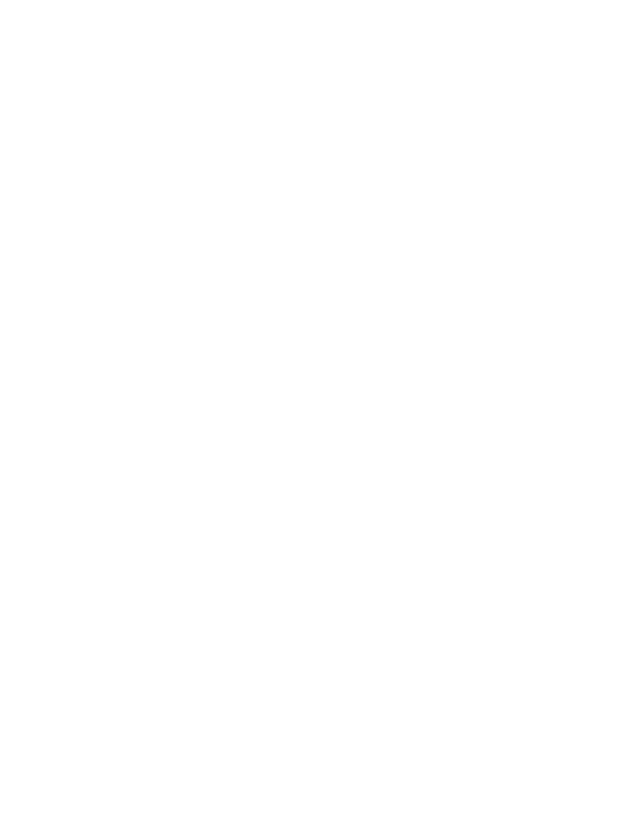
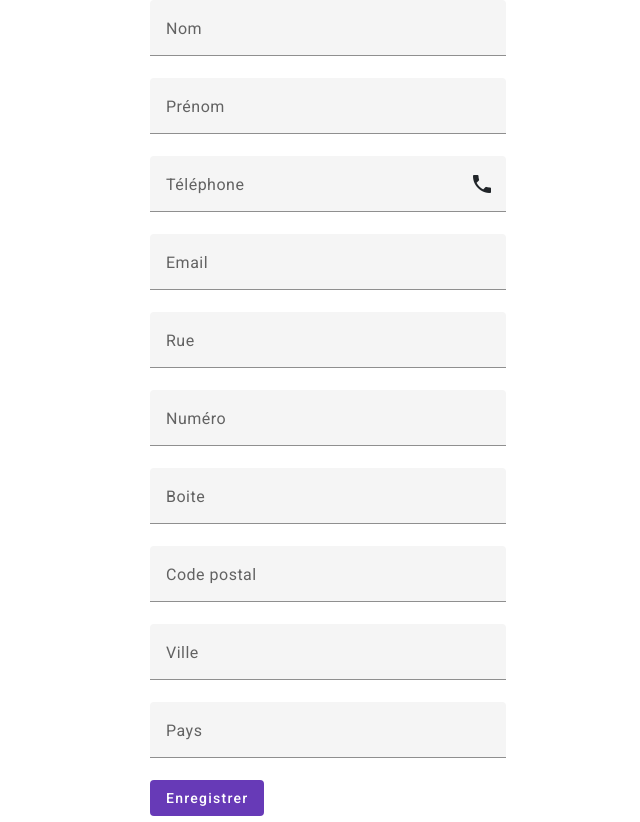
Before and after one commit to Mik7315/BoothixFrontEnd, an Angular app: page /client/new in a window 1280 px wide. Before the commit this address led to /. Shown: the whole page, without its empty margins (312-952 px from the left). Before the commit the page ends 800 px from the top, so only its background shows below. Built offline with nearby package versions, Linux system fonts and the light colour scheme.

Commit message:
component new client

```diff
--- a/angular.json
+++ b/angular.json
@@ -30,7 +30,9 @@
               "src/assets"
             ],
             "styles": [
-              "src/styles.scss"
+              "@angular/material/prebuilt-themes/deeppurple-amber.css",
+              "src/styles.scss",
+              "node_modules/bootstrap/scss/bootstrap.scss"
             ],
             "scripts": []
           },
@@ -93,7 +95,9 @@
               "src/assets"
             ],
             "styles": [
-              "src/styles.scss"
+              "@angular/material/prebuilt-themes/deeppurple-amber.css",
+              "src/styles.scss",
+              "node_modules/bootstrap/scss/bootstrap.scss"
             ],
             "scripts": []
           }
--- a/package.json
+++ b/package.json
@@ -11,10 +11,12 @@
   "private": true,
   "dependencies": {
     "@angular/animations": "^16.2.0",
+    "@angular/cdk": "^16.2.14",
     "@angular/common": "^16.2.0",
     "@angular/compiler": "^16.2.0",
     "@angular/core": "^16.2.0",
     "@angular/forms": "^16.2.0",
+    "@angular/material": "^16.2.14",
     "@angular/platform-browser": "^16.2.0",
     "@angular/platform-browser-dynamic": "^16.2.0",
     "@angular/router": "^16.2.0",
--- a/src/app/app-routing.module.ts
+++ b/src/app/app-routing.module.ts
@@ -2,6 +2,7 @@ import { NgModule } from '@angular/core';
 import { RouterModule, Routes } from '@angular/router';
 import { AppComponent } from './app.component';
 import { ClientComponent } from './client/client.component';
+import {ClientNewComponent} from "./client/client-new/client-new.component";
 
 const routes: Routes = [
   {
@@ -11,6 +12,10 @@ const routes: Routes = [
   {
     path: 'client',
     component: ClientComponent
+  },
+  {
+    path: 'client/new',
+    component: ClientNewComponent
   }
 ];
 
--- /dev/null
+++ b/src/app/client/client-new/client-new.component.html
@@ -0,0 +1,48 @@
+<div class="container">
+  <div class="row">
+    <div class="offset-4 col-4" [formGroup]="formGroup" >
+      <mat-form-field>
+        <mat-label>Nom</mat-label>
+        <input matInput formControlName="name" />
+      </mat-form-field>
+      <mat-form-field>
+        <mat-label>Prénom</mat-label>
+        <input matInput formControlName="firstName" />
+      </mat-form-field>
+      <mat-form-field>
+        <mat-label>Téléphone</mat-label>
+        <input matInput formControlName="phoneNumber" />
+        <mat-icon matSuffix>phone</mat-icon>
+      </mat-form-field>
+      <mat-form-field>
+        <mat-label>Email</mat-label>
+        <input matInput formControlName="email" />
+      </mat-form-field>
+      <mat-form-field>
+        <mat-label>Rue</mat-label>
+        <input matInput formControlName="street" />
+      </mat-form-field>
+      <mat-form-field>
+        <mat-label>Numéro</mat-label>
+        <input matInput formControlName="houseNumber" />
+      </mat-form-field>
+      <mat-form-field>
+        <mat-label>Boite</mat-label>
+        <input matInput formControlName="box" />
+      </mat-form-field>
+      <mat-form-field>
+        <mat-label>Code postal</mat-label>
+        <input matInput formControlName="zipCode" />
+      </mat-form-field>
+      <mat-form-field>
+        <mat-label>Ville</mat-label>
+        <input matInput formControlName="city" />
+      </mat-form-field>
+      <mat-form-field>
+        <mat-label>Pays</mat-label>
+        <input matInput formControlName="country" />
+      </mat-form-field>
+      <button mat-flat-button color="primary" (click)="save()">Enregistrer</button>
+    </div>
+  </div>
+</div>
--- /dev/null
+++ b/src/app/client/client-new/client-new.component.scss
@@ -0,0 +1,3 @@
+mat-form-field{
+  width: 100%;
+}
--- /dev/null
+++ b/src/app/client/client-new/client-new.component.ts
@@ -0,0 +1,41 @@
+import {Component, inject} from '@angular/core';
+import {FormBuilder, FormControl, FormGroup} from "@angular/forms";
+
+@Component({
+  selector: 'app-client-new',
+  templateUrl: './client-new.component.html',
+  styleUrls: ['./client-new.component.scss']
+})
+export class ClientNewComponent {
+  private formBuilder = inject(FormBuilder);
+  formGroup = this.formBuilder.group({
+    name: new FormControl(''),
+    firstName: new FormControl(''),
+    phoneNumber: new FormControl(''),
+    email: new FormControl(''),
+    street: new FormControl(''),
+    houseNumber: new FormControl(''),
+    box: new FormControl(''),
+    zipCode: new FormControl(''),
+    city: new FormControl(''),
+    country: new FormControl('')
+  });
+
+  save(){
+    const name = this.formGroup.controls.name.value;
+    const firstName = this.formGroup.controls.firstName.value;
+    const phoneNumber = this.formGroup.controls.phoneNumber.value;
+    const email = this.formGroup.controls.email.value;
+    const street = this.formGroup.controls.street.value;
+    const houseNumber = this.formGroup.controls.houseNumber.value;
+    const box = this.formGroup.controls.box.value;
+    const zipCode = this.formGroup.controls.zipCode.value;
+    const city = this.formGroup.controls.city.value;
+    const country = this.formGroup.controls.country.value;
+
+    console.log(name);
+    console.log(firstName);
+    console.log(phoneNumber);
+    console.log(email);
+  }
+}
--- a/src/app/client/client.component.html
+++ b/src/app/client/client.component.html
@@ -1 +1,19 @@
-<p>client works!</p>
+<div class="container">
+  <div class="row">
+
+    <table mat-table [dataSource]="dataSource">
+      <ng-container matColumnDef="id">
+        <th mat-header-cell *matHeaderCellDef> ID </th>
+        <td mat-cell *matCellDef="let element"> {{element.id}} </td>
+      </ng-container>
+
+      <ng-container matColumnDef="name">
+        <th mat-header-cell *matHeaderCellDef> Name </th>
+        <td mat-cell *matCellDef="let element"> {{element.name}} </td>
+      </ng-container>
+
+      <tr mat-header-row *matHeaderRowDef="displayedColumns"></tr>
+      <tr mat-row *matRowDef="let row; columns: displayedColumns;"></tr>
+    </table>
+  </div>
+</div>
--- a/src/app/client/client.component.ts
+++ b/src/app/client/client.component.ts
@@ -1,4 +1,5 @@
 import { Component } from '@angular/core';
+import { MatTableModule } from '@angular/material/table';
 
 @Component({
   selector: 'app-client',
@@ -6,5 +7,12 @@ import { Component } from '@angular/core';
   styleUrls: ['./client.component.scss']
 })
 export class ClientComponent {
-
+  displayedColumns: string[] = ['id', 'name'];
+  dataSource = [
+    { id: 1, name: 'Michael' },
+    { id: 2, name: 'Gab' },
+    { id: 3, name: 'Kath' },
+    { id: 4, name: 'Engin' },
+    { id: 5, name: 'Kris' }
+  ];
 }
--- a/src/index.html
+++ b/src/index.html
@@ -6,8 +6,11 @@
   <base href="/">
   <meta name="viewport" content="width=device-width, initial-scale=1">
   <link rel="icon" type="image/x-icon" href="favicon.ico">
+  <link rel="preconnect" href="https://fonts.gstatic.com">
+  <link href="https://fonts.googleapis.com/css2?family=Roboto:wght@300;400;500&display=swap" rel="stylesheet">
+  <link href="https://fonts.googleapis.com/icon?family=Material+Icons" rel="stylesheet">
 </head>
-<body>
+<body class="mat-typography">
   <app-root></app-root>
 </body>
 </html>
--- a/src/styles.scss
+++ b/src/styles.scss
@@ -1 +1,4 @@
 /* You can add global styles to this file, and also import other style files */
+
+html, body { height: 100%; }
+body { margin: 0; font-family: Roboto, "Helvetica Neue", sans-serif; }
```
Also changed, not shown: src/app/app.module.ts (+19 -2 lines), 1 other file (tests, documents, lock files or other folders).
